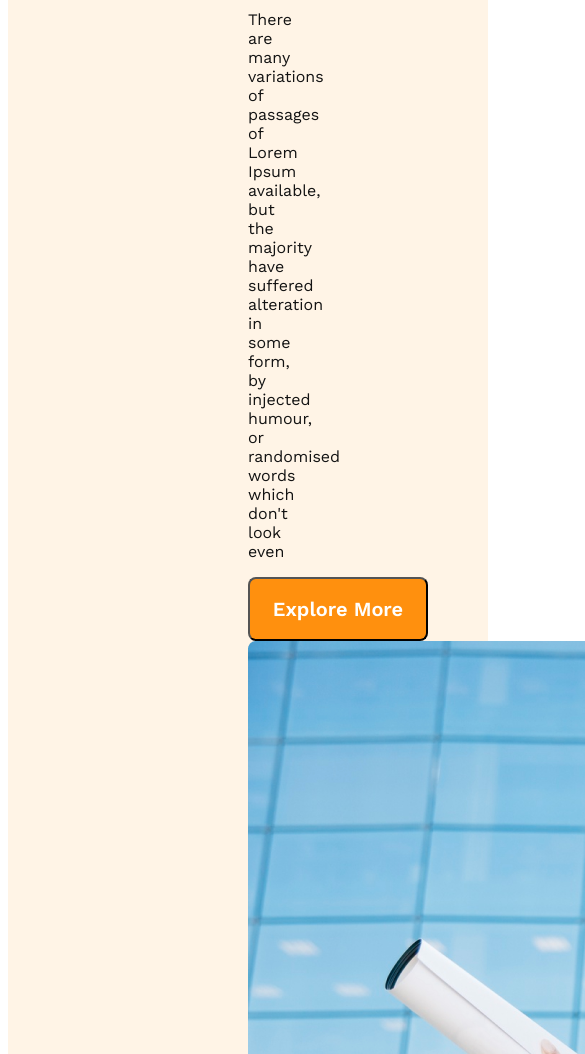
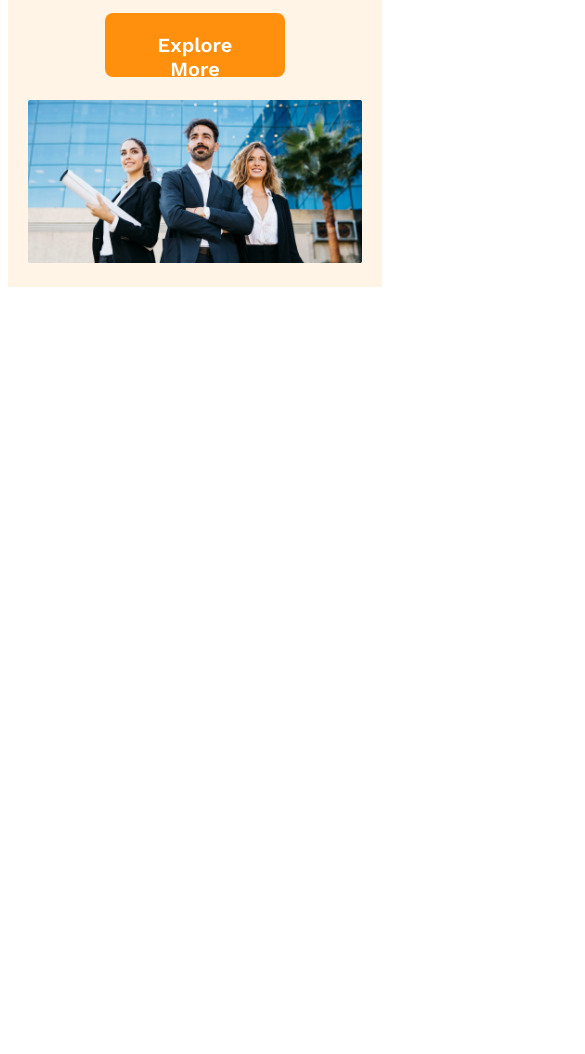
Before and after one commit to abdullah-al-marjuc-talha/g3-architects-website, a plain HTML site: page index.html in a window 390 px wide. Shown: the part 709-1763 px from the top of the page, 585 px wide, since content can reach past the window. After the commit the page ends 1004 px from the top, so only its background shows below. Drawn offline with nearby package versions, Linux system fonts and the light colour scheme.

Commit message:
finished the header section with mobile and medium device. added.

```diff
--- a/styles/architect.css
+++ b/styles/architect.css
@@ -17,8 +17,11 @@
     background: #FF900E;
     color: #FFF;
     text-align: center;
-    font-size: 20px;
+    font-size: 1.25rem;
     font-weight: 600;
+    padding: 20px 25px;
+    cursor: pointer;
+    border: 0px;
 
 }
 
@@ -101,3 +104,59 @@ nav li a {
     color: #131313;
 
 }
+
+.banner img
+{
+
+    margin-top: 20px;
+    width: 100%;
+
+}
+
+
+
+/* responsive media queries */
+
+/* mobile devices */
+
+@media screen and (max-width: 576px)
+{
+
+    header
+    {
+
+        padding: 20px;
+
+    }
+
+    nav
+    {
+
+        flex-direction: column;
+
+    }
+
+}
+
+
+
+/* tablet or medium devices */
+
+@media screen and (min-width:576px) and (max-width: 960px)
+{
+
+    header
+    {
+
+        padding: 50px;
+
+    }
+
+    nav
+    {
+
+        flex-direction: column;
+
+    }
+
+}
```
